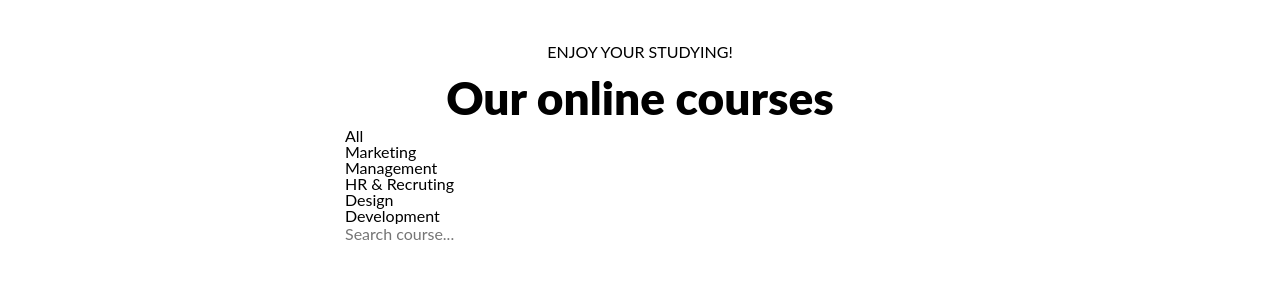
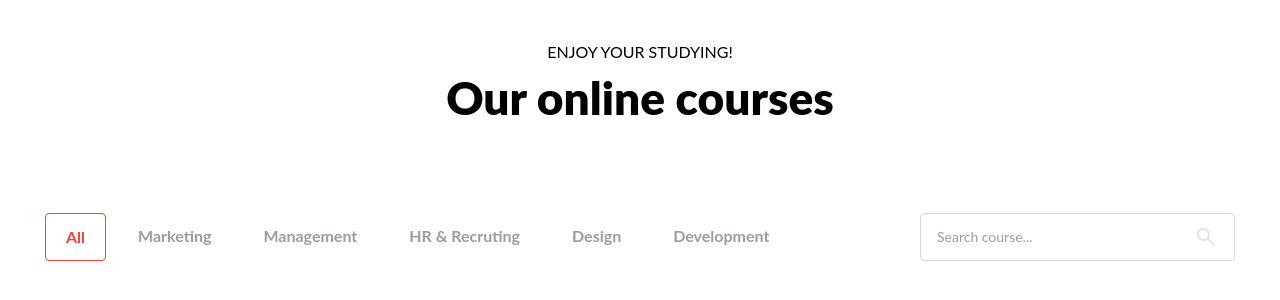
Before and after one commit to pros2s/test-cos, a website built with Vite: page index.html in a window 1280 px wide. Built offline with nearby package versions, Linux system fonts and the light colour scheme; files whose address does not match are found by name.

Commit message:
actions css

```diff
--- a/index.html
+++ b/index.html
@@ -4,29 +4,34 @@
     <meta charset="UTF-8" />
     <link rel="icon" type="image/svg+xml" href="/vite.svg" />
     <meta name="viewport" content="width=device-width, initial-scale=1.0" />
-    <link rel="stylesheet" href="style.css" />
+
+    <link rel="stylesheet" href="styles/style.css" />
     <title>Test cos</title>
   </head>
-  <body>
+  <body class="light">
     <main class="container">
       <header class="header">
         <h2 class="header__subtitle">Enjoy your studying!</h2>
         <h1 class="header__title">Our online courses</h1>
       </header>
 
-      <section class="filters">
-        <ul class="filters__elems">
-          <li class="filters__elem">All</li>
-          <li class="filters__elem">Marketing</li>
-          <li class="filters__elem">Management</li>
-          <li class="filters__elem">HR & Recruting</li>
-          <li class="filters__elem">Design</li>
-          <li class="filters__elem">Development</li>
+      <section class="actions">
+        <ul class="actions__filters">
+          <li class="actions__filter active"><button>All</button></li>
+          <li class="actions__filter"><button>Marketing</button></li>
+          <li class="actions__filter"><button>Management</button></li>
+          <li class="actions__filter"><button>HR & Recruting</button></li>
+          <li class="actions__filter"><button>Design</button></li>
+          <li class="actions__filter"><button>Development</button></li>
         </ul>
 
-        <input class="filters__search" type="text" placeholder="Search course..." />
+        <div class="actions__search">
+          <input class="actions__input" name="search" type="text" placeholder="Search course..." />
+          <img src="src/shared/assets/icons/search.svg" alt="Search" />
+        </div>
       </section>
     </main>
+
     <script type="module" src="/src/main.js"></script>
   </body>
 </html>
--- /dev/null
+++ b/src/features/filters/filters.css
@@ -0,0 +1,25 @@
+.actions__filters {
+  display: flex;
+  flex-wrap: wrap;
+  gap: 12px;
+}
+
+.actions__filter {
+  font-size: 1rem;
+  font-weight: 700;
+  list-style: none;
+  color: var(--color-secondary);
+  border-radius: var(--border-radius);
+  line-height: 160%;
+
+  &.active {
+    color: var(--color-active);
+
+    border: 1px solid var(--color-active);
+  }
+
+  button {
+    padding: 10px 20px;
+    border-radius: var(--border-radius);
+  }
+}
--- /dev/null
+++ b/src/features/search/search.css
@@ -0,0 +1,15 @@
+.actions__search {
+  display: flex;
+  justify-content: space-between;
+  align-items: center;
+  border: 1px solid var(--border-color);
+  border-radius: var(--border-radius);
+  padding: 11px 16px;
+  min-width: 315px;
+  line-height: 150%;
+  font-size: 0.875rem;
+
+  input::placeholder {
+    color: var(--color-secondary);
+  }
+}
--- a/src/pages/course/course.css
+++ b/src/pages/course/course.css
@@ -1,6 +1,10 @@
 .container {
-  padding: 44px 345px 86px;
+  padding: 44px 20px 86px;
   width: 100%;
+  max-width: 1230px;
+  display: flex;
+  flex-direction: column;
+  margin: 0 auto;
 }
 
 .header {
--- /dev/null
+++ b/src/widgets/actions/actions.css
@@ -0,0 +1,8 @@
+.actions {
+  display: flex;
+  justify-content: space-between;
+  flex-wrap: wrap;
+  align-items: center;
+  gap: 102px;
+  margin-top: 85px;
+}
--- a/style.css
+++ b/styles/style.css
@@ -1,23 +1,30 @@
 /* imports */
-@import url('src/pages/course/course.css');
+@import url('./themes.css');
+@import url('./vars.css');
+
+@import url('../src/pages/course/course.css');
+@import url('../src/widgets/actions/actions.css');
+
+@import url('../src/features/filters/filters.css');
+@import url('../src/features/search/search.css');
 
 @font-face {
   font-family: 'Lato';
-  src: url('assets/fonts/Lato-Regular.ttf');
+  src: url('src/assets/fonts/Lato-Regular.ttf');
   font-weight: 400;
   font-style: normal;
 }
 
 @font-face {
   font-family: 'Lato';
-  src: url('assets/fonts/Lato-Bold.ttf');
+  src: url('src/assets/fonts/Lato-Bold.ttf');
   font-weight: 700;
   font-style: bold;
 }
 
 @font-face {
   font-family: 'Lato';
-  src: url('assets/fonts/Lato-Black.ttf');
+  src: url('src/assets/fonts/Lato-Black.ttf');
   font-weight: 900;
   font-style: normal;
 }
@@ -47,6 +54,7 @@ body {
   min-height: 100vh;
   line-height: 1;
   text-rendering: optimizeSpeed;
+  color: var(--color-primary);
 }
 
 /* all media elements set to block and full width */
--- /dev/null
+++ b/styles/themes.css
@@ -0,0 +1,7 @@
+.light {
+  --color-primary: #000;
+  --color-secondary: #9a9ca5;
+  --color-active: #ff3f3a;
+
+  --border-color: #d7dadd;
+}
--- /dev/null
+++ b/styles/vars.css
@@ -0,0 +1,3 @@
+:root {
+  --border-radius: 4px;
+}
```
Also changed, not shown: src/shared/assets/icons/search.svg (added).
